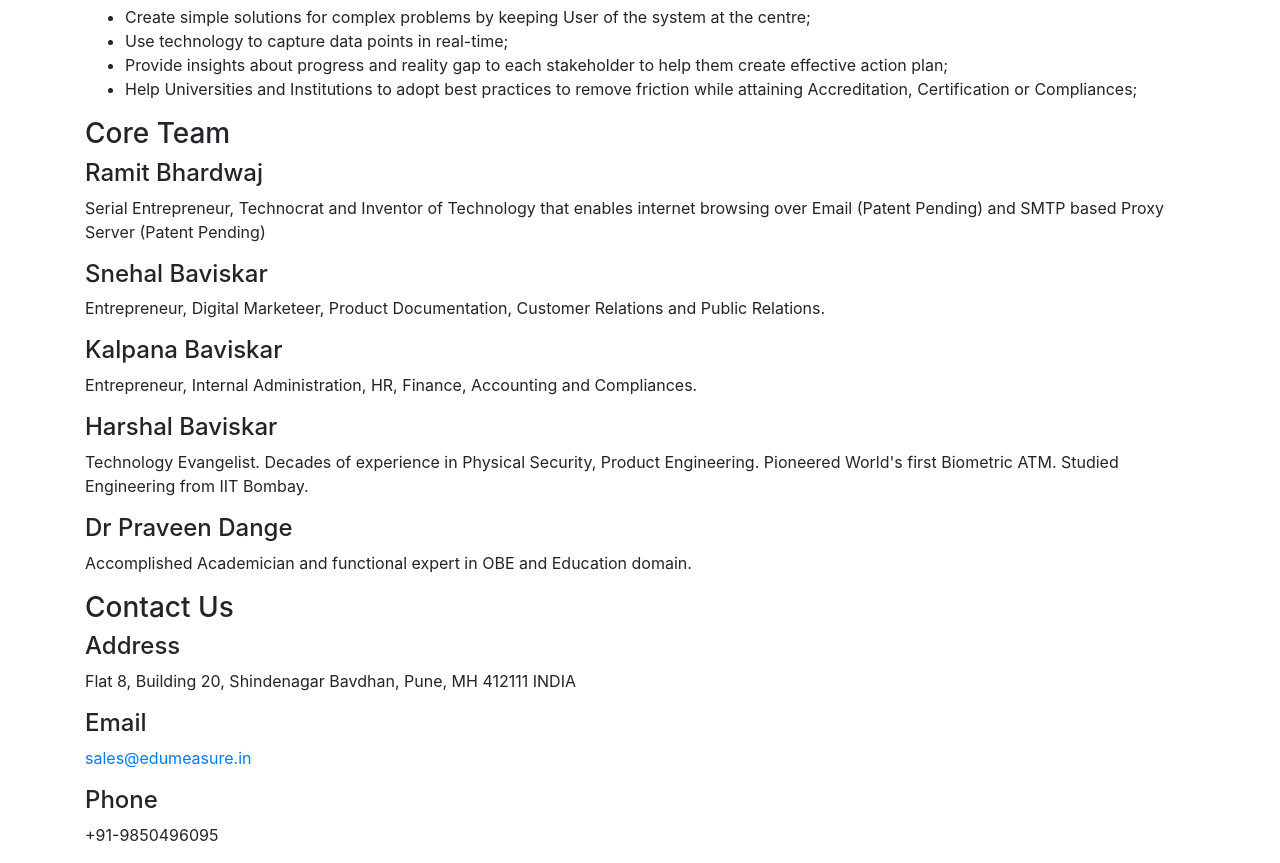
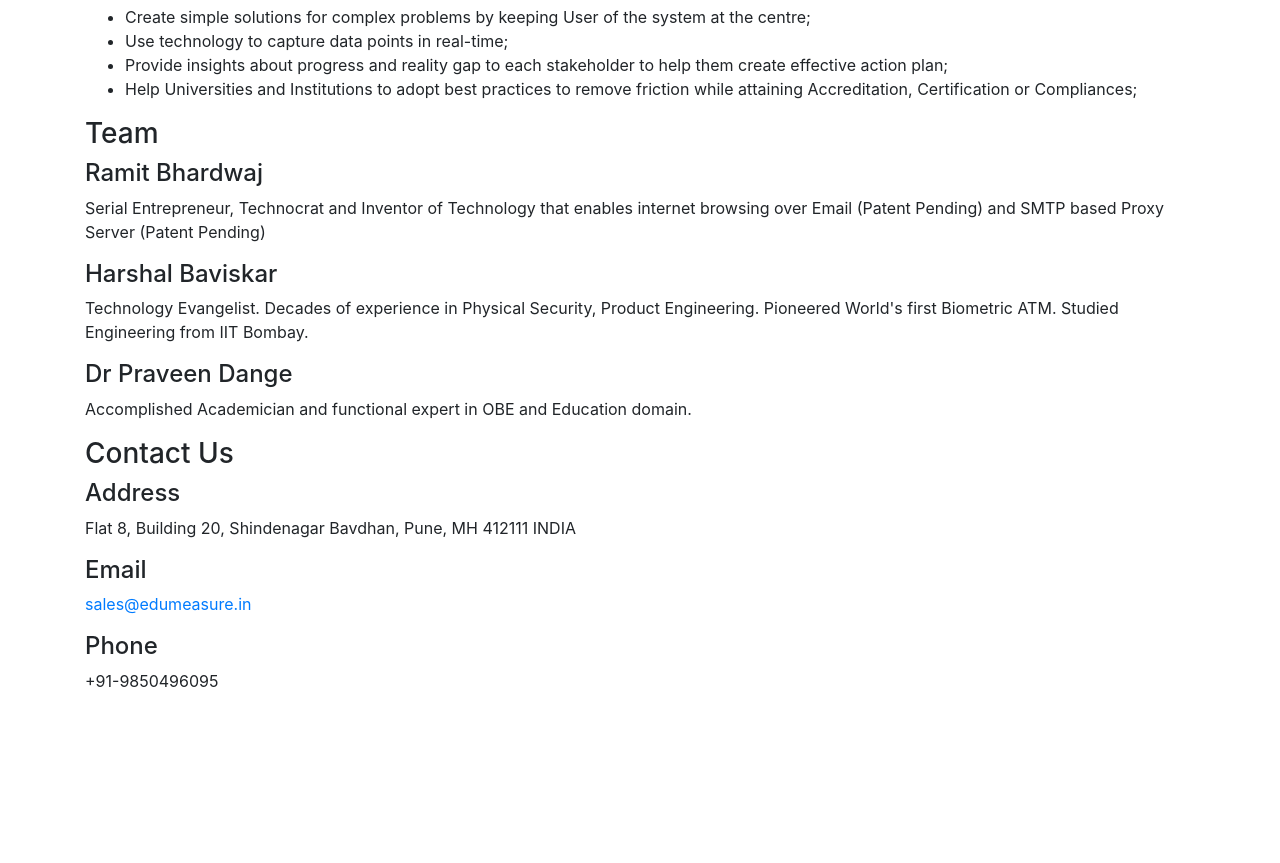
Before and after one commit to harshalbaviskar/edumeasure.in, a plain HTML site: page index.html in a window 1280 px wide. Shown: the part 2364-3227 px from the top of the page. After the commit the page ends 3073 px from the top, so only its background shows below. Drawn offline with nearby package versions, Linux system fonts and the light colour scheme.

Commit message:
Removed Kalpana and Snehal from the Team for the moment

```diff
--- a/index.html
+++ b/index.html
@@ -201,14 +201,10 @@
       <li>Help Universities and Institutions to adopt best practices to remove friction while attaining Accreditation,
         Certification or Compliances;</li>
     </ul>
-    <h3 id="core-team">Core Team</h3>
+    <h3 id="core-team">Team</h3>
     <h4 id="ramit-bhardwaj">Ramit Bhardwaj</h4>
     <p>Serial Entrepreneur, Technocrat and Inventor of Technology that enables internet browsing over Email (Patent
       Pending) and SMTP based Proxy Server (Patent Pending)</p>
-    <h4 id="snehal-baviskar">Snehal Baviskar</h4>
-    <p>Entrepreneur, Digital Marketeer, Product Documentation, Customer Relations and Public Relations.</p>
-    <h4 id="kalpana-baviskar">Kalpana Baviskar</h4>
-    <p>Entrepreneur, Internal Administration, HR, Finance, Accounting and Compliances.</p>
     <h4 id="harshal-baviskar">Harshal Baviskar</h4>
     <p>Technology Evangelist. Decades of experience in Physical Security, Product Engineering. Pioneered World's first
       Biometric ATM. Studied Engineering from IIT Bombay.</p>
```
